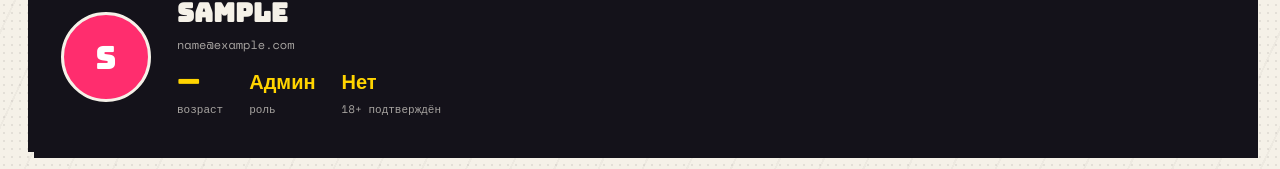
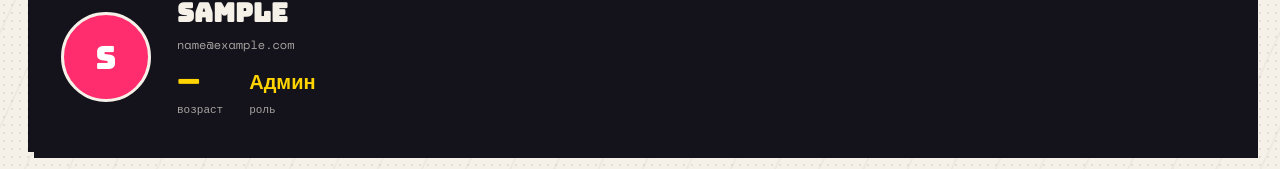
Before and after one commit to MerojT/FinAnimCom, a React (Vite) app in the folder Frontend/: page /profile in a window 1280 px wide. Shown: the part 159-328 px from the top of the page. Built offline with nearby package versions, Linux system fonts and the light colour scheme; no server answers; sample sign-in values are in the browser's storage.

Commit message:
Just Deleted STH

```diff
--- a/Frontend/src/pages/Profile.jsx
+++ b/Frontend/src/pages/Profile.jsx
@@ -73,10 +73,6 @@ function Profile() {
                 <b style={{ display: "block", fontFamily: "var(--font-display)", fontSize: "20px", color: "var(--yellow)" }}>{user.role === "admin" ? "Админ" : "Зритель"}</b>
                 <span style={{ fontSize: "11px", opacity: 0.65 }}>роль</span>
               </div>
-              <div style={{ fontFamily: "var(--font-mono)" }}>
-                <b style={{ display: "block", fontFamily: "var(--font-display)", fontSize: "20px", color: "var(--yellow)" }}>{user.isAgeVerified ? "Да" : "Нет"}</b>
-                <span style={{ fontSize: "11px", opacity: 0.65 }}>18+ подтверждён</span>
-              </div>
             </div>
           </div>
         </div>
```
